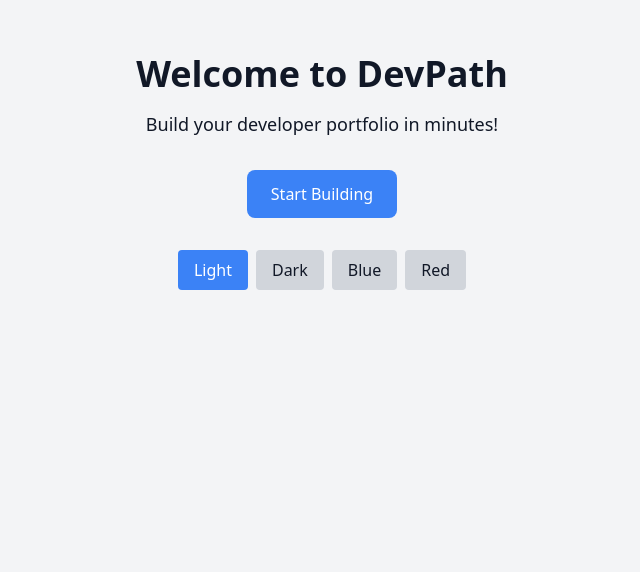
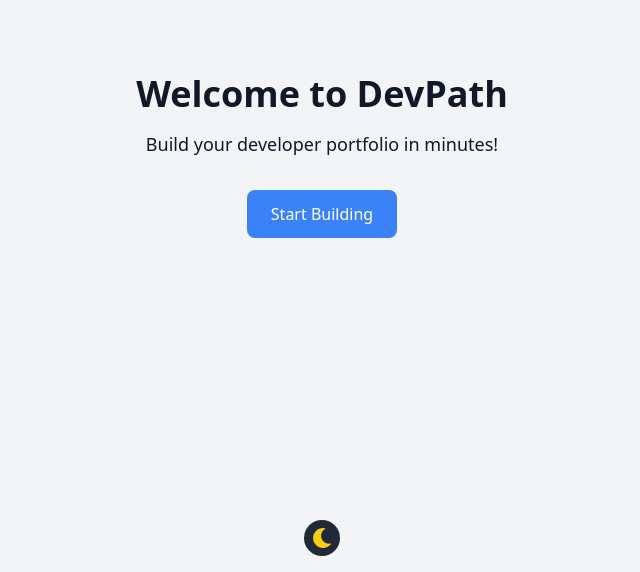
Before and after one commit to Boonerd/dev-portfolio-projects, a React (Vite) app: page / in a window 1280 px wide. Shown: the part 228-800 px from the top of the page, without its empty margins (318-958 px from the left). Built offline with nearby package versions, Linux system fonts and the light colour scheme.

Commit message:
Finalize DevPath with ThemeSwitcher, animations, spinner, and deploy setup

```diff
--- a/src/components/ThemeSwitcher.jsx
+++ b/src/components/ThemeSwitcher.jsx
@@ -1,29 +1,32 @@
-import { useContext } from 'react';
-import { PortfolioContext } from '../App';
+import { useState, useEffect } from 'react';
+import { FaSun, FaMoon } from 'react-icons/fa';
 
 function ThemeSwitcher() {
-  const { portfolioData, setPortfolioData } = useContext(PortfolioContext);
+  const [isDark, setIsDark] = useState(false);
 
-  const themes = ['light', 'dark', 'blue', 'red'];
+  useEffect(() => {
+    const savedTheme = localStorage.getItem('theme');
+    if (savedTheme) {
+      setIsDark(savedTheme === 'dark');
+      document.documentElement.classList.toggle('dark', savedTheme === 'dark');
+    }
+  }, []);
 
-  const changeTheme = (newTheme) => {
-    setPortfolioData({ ...portfolioData, theme: newTheme });
-    document.documentElement.classList.remove('dark', 'blue', 'red'); // Custom classes for palettes
-    if (newTheme === 'dark') document.documentElement.classList.add('dark');
-    else if (newTheme !== 'light') document.documentElement.classList.add(newTheme);
+  const toggleTheme = () => {
+    setIsDark(!isDark);
+    document.documentElement.classList.toggle('dark', !isDark);
+    localStorage.setItem('theme', !isDark ? 'dark' : 'light');
   };
 
   return (
-    <div className="flex space-x-2">
-      {themes.map((th) => (
-        <button
-          key={th}
-          onClick={() => changeTheme(th)}
-          className={`px-4 py-2 rounded capitalize ${portfolioData.theme === th ? 'bg-blue-500 text-white' : 'bg-gray-300'}`}
-        >
-          {th}
-        </button>
-      ))}
+    <div className="fixed bottom-4 left-1/2 transform -translate-x-1/2 flex space-x-2">
+      <button
+        onClick={toggleTheme}
+        className={`p-2 rounded-full ${isDark ? 'bg-yellow-400 text-gray-800' : 'bg-gray-800 text-yellow-400'}`}
+        aria-label="Toggle Theme"
+      >
+        {isDark ? <FaSun size={20} /> : <FaMoon size={20} />}
+      </button>
     </div>
   );
 }
--- a/src/pages/Home.jsx
+++ b/src/pages/Home.jsx
@@ -1,20 +1,29 @@
 import { Link } from 'react-router-dom';
 import ThemeSwitcher from '../components/ThemeSwitcher';
+import { motion } from 'framer-motion';
 
 function Home() {
   return (
-    <div className="flex flex-col items-center justify-center min-h-screen p-4 bg-primary-light dark:bg-primary-dark text-text-light dark:text-text-dark">
+    <motion.div
+      initial={{ opacity: 0 }}
+      animate={{ opacity: 1 }}
+      transition={{ duration: 0.5 }}
+      className="flex flex-col items-center justify-center min-h-screen p-4 bg-primary-light dark:bg-primary-dark text-text-light dark:text-text-dark"
+    >
       <h1 className="text-4xl font-bold mb-4">Welcome to DevPath</h1>
       <p className="text-lg mb-8">Build your developer portfolio in minutes!</p>
       <Link to="/form">
-        <button className="bg-blue-500 text-white px-6 py-3 rounded-lg hover:bg-blue-600">
+        <motion.button
+          whileHover={{ scale: 1.05 }}
+          className="bg-blue-500 text-white px-6 py-3 rounded-lg hover:bg-blue-600"
+        >
           Start Building
-        </button>
+        </motion.button>
       </Link>
       <div className="mt-8">
         <ThemeSwitcher />
       </div>
-    </div>
+    </motion.div>
   );
 }
 
--- a/src/pages/Preview.jsx
+++ b/src/pages/Preview.jsx
@@ -1,13 +1,16 @@
-import { useContext, useRef } from 'react';
+import { useContext, useRef, useState } from 'react';
 import { PortfolioContext } from '../App';
 import html2canvas from 'html2canvas';
 import jsPDF from 'jspdf';
+import { ClipLoader } from 'react-spinners';
 
 function Preview() {
   const { portfolioData } = useContext(PortfolioContext);
   const previewRef = useRef();
+  const [isExporting, setIsExporting] = useState(false);
 
   const handleExport = () => {
+    setIsExporting(true);
     html2canvas(previewRef.current, { scale: 2 }).then(canvas => {
       const imgData = canvas.toDataURL('image/png');
       const pdf = new jsPDF();
@@ -21,6 +24,7 @@ function Preview() {
       link.download = 'portfolio.png';
       link.href = imgData;
       link.click();
+      setIsExporting(false);
     });
   };
 
@@ -58,8 +62,9 @@ function Preview() {
       <button
         onClick={handleExport}
         className="mt-6 bg-green-500 text-white px-4 py-2 rounded-lg hover:bg-green-600"
+        disabled={isExporting}
       >
-        Export as PDF & PNG
+        {isExporting ? <ClipLoader size={20} color="#ffffff" /> : 'Export as PDF & PNG'}
       </button>
     </div>
   );
```
